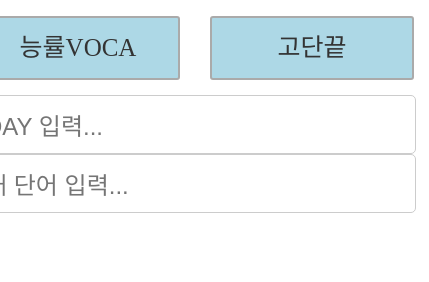
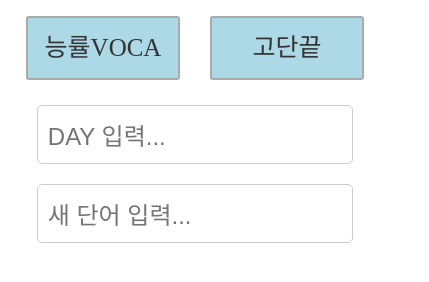
Before and after one commit to skyshim/skyshim.github.io, a website with bundled scripts: page index.html in a window 390 px wide. Shown: the part 126-408 px from the top of the page, 429 px wide, since content can reach past the window. Built offline with nearby package versions, Linux system fonts and the light colour scheme; no server answers.

Commit message:
mobile adaptability

```diff
--- a/public/css/main.css
+++ b/public/css/main.css
@@ -10,7 +10,7 @@
 
 .select-cat div {
     margin: 15px;
-    width: 200px;
+    width: 150px;
     height: 60px;
     text-align: center;
     line-height: 60px;
@@ -36,7 +36,9 @@
 }
 
 input {
+    margin: 10px;
     padding: 10px;
+    width: 80%;
     font-size: 32px;
     border: 1px solid #ccc;
     border-radius: 5px;
```
